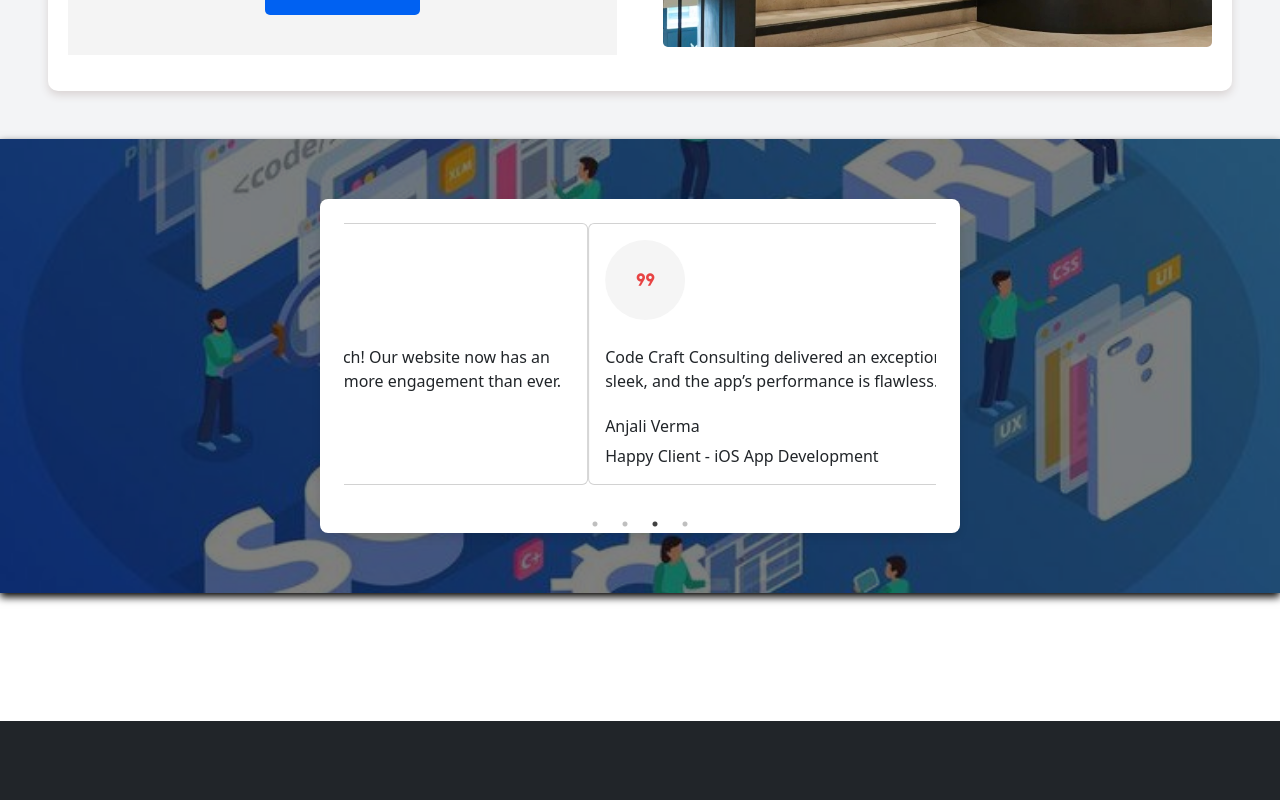
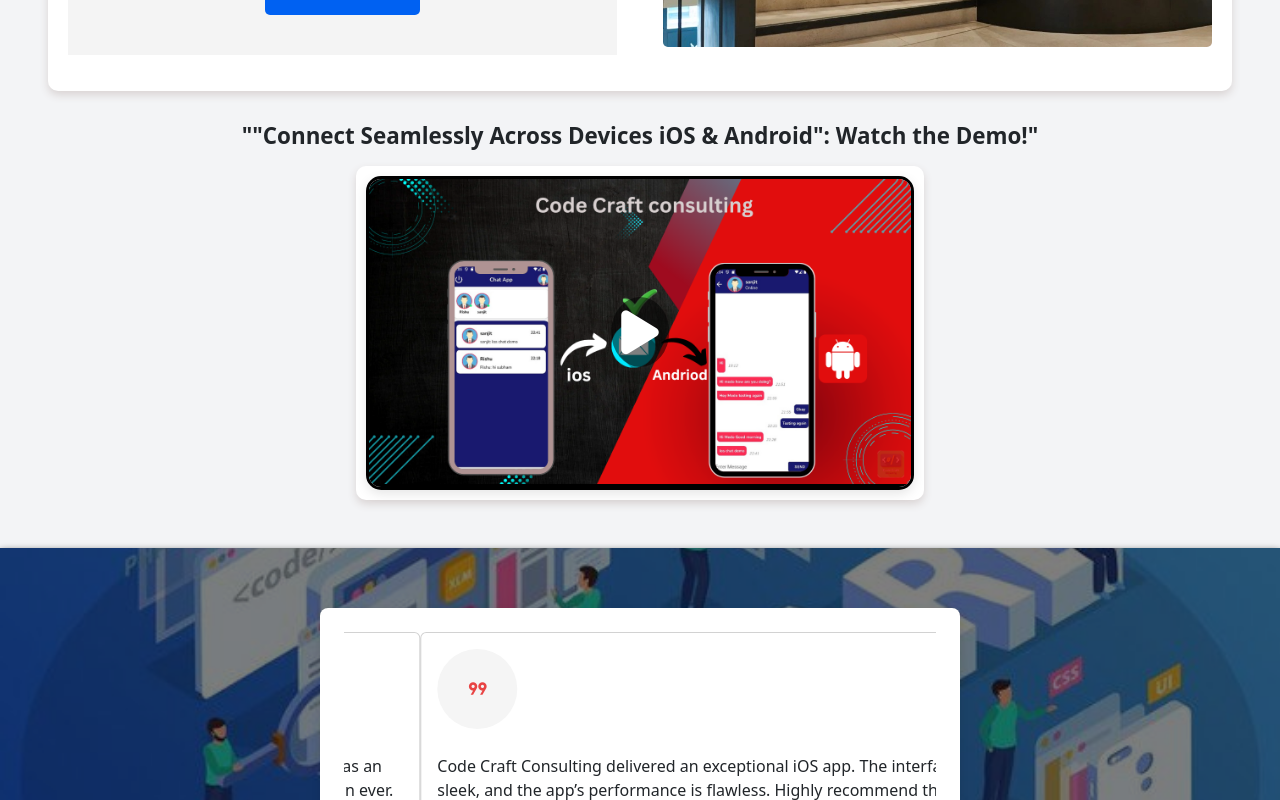
Before and after one commit to Profile-Hub/codeCraftPortfolio, a React (Vite) app: page / in a window 1280 px wide. Shown: the part 3080-3880 px from the top of the page. Built offline with nearby package versions, Linux system fonts and the light colour scheme.

Commit message:
add video in website

```diff
--- a/src/app.css
+++ b/src/app.css
@@ -8,8 +8,19 @@
     box-sizing: border-box;
   }
 
+ .video-component{
+  display: flex;
+  align-items: center;
+  justify-content: center;
+ }
+  .Vedio-head{
+    margin-top: 2rem;
+  }
+  .Vedio-head h1{
+    font-size: 1.4rem;
+    font-weight: 700;
 
-
+  }
 /* Outer box styles */
 .outer-box {
   width: 100%;
@@ -86,7 +97,11 @@
   .outer-box {
       padding: 10px;
   }
+  .Vedio-head h1{
+    font-size: 1rem;
+    font-weight: 700;
 
+  }
   .inner-box1,
   .inner-box2 {
       margin-bottom: 0.5rem; /* Adjust spacing for very small screens */
--- a/src/components/Blogs/BlogCard.jsx
+++ /dev/null
@@ -1,27 +0,0 @@
-import React from "react";
-import { FaArrowRight } from "react-icons/fa6";
-
-const BlogCard = ({ image, title, description }) => {
-  return (
-    <>
-      <div className=" dark:text-white group">
-        <div className="overflow-hidden">
-          <img
-            src={image}
-            alt="No image"
-            className="mx-auto h-[420px] w-full object-cover group-hover:scale-105 duration-300"
-          />
-        </div>
-        <div className="space-y-2 p-4 ml-6 bg-white dark:bg-slate-950 -translate-y-16">
-          <h1 className="line-clamp-1 text-2xl font-semibold">{title}</h1>
-          <p className="line-clamp-4 text-gray-500 text-sm">{description}</p>
-          <div className="flex justify-end pr-4 text-gray-500">
-            <FaArrowRight className="group-hover:text-primary group-hover:translate-x-2 duration-300" />
-          </div>
-        </div>
-      </div>
-    </>
-  );
-};
-
-export default BlogCard;
--- a/src/components/Blogs/BlogsComp.jsx
+++ /dev/null
@@ -1,59 +0,0 @@
-import React from "react";
-import BlogCard from "./BlogCard";
-import Img1 from "../../assets/blog/blog1.png";
-import Img2 from "../../assets/blog/blog2.png";
-import Img3 from "../../assets/blog/blog3.png";
-
-const BlogsData = [
-  {
-    id: 1,
-    image: Img1,
-    title: "Realtime analytics",
-    description:
-      "“The results have been incredible. With Power Digital, it feels like they’re in our trench, supporting and understanding us. They’re like a partner and mentor in helping us get where we want to be. “The results have been incredible.",
-    author: "Someone",
-    date: "April 22, 2022",
-  },
-  {
-    id: 2,
-    image: Img2,
-    title: "Realtime analytics",
-    description:
-      "“The results have been incredible. With Power Digital, it feels like they’re in our trench, supporting and understanding us. They’re like a partner and mentor in helping us get where we want to be. “The results have been incredible. ",
-    author: "Someone",
-    date: "April 22, 2022",
-  },
-  {
-    id: 3,
-    image: Img3,
-    title: "Real-Time Analytics",
-    description:
-      "“The results have been incredible. With Power Digital, it feels like they’re in our trench, supporting and understanding us. They’re like a partner and mentor, helping us get to where we want to be. ",
-    author: "Someone",
-    date: "April 22, 2022",
-  },
-];
-
-const BlogsComp = () => {
-  return (
-    <>
-      <div className="bg-gray-100 dark:bg-gray-900 dark:text-white py-10 pb-14">
-        <section data-aos="fade-up" className="container ">
-          <h1 className="my-8 border-l-8 border-primary/50 py-2 pl-2 text-3xl font-semibold">
-            Our Blog
-          </h1>
-          <div className="grid grid-cols-1 md:grid-cols-2 lg:grid-cols-3 gap-6">
-            {BlogsData.map((item) => (
-              <BlogCard key={item.id} {...item} />
-            ))}
-          </div>
-          <div className="text-center">
-            <button className="primary-btn">View All Posts</button>
-          </div>
-        </section>
-      </div>
-    </>
-  );
-};
-
-export default BlogsComp;
--- a/src/components/Hero/Hero.jsx
+++ b/src/components/Hero/Hero.jsx
@@ -11,6 +11,9 @@
 import { Link } from "react-router-dom";
 import { MdDeveloperMode, MdWeb, MdCloudQueue, MdDesignServices,MdOutlineSmartToy,MdOutlineDataUsage,MdDevicesOther,MdOutlineManageAccounts,MdSecurity ,MdVerified,MdOutlineCategory,MdCreate,MdOutlineCampaign,MdPeople,MdSupport} from "react-icons/md";
 import SupportModal from "../BrandsLogo/SupportModal";
+import slideimg7 from "../../assets/website/tumbnel.png";
+import vedio from "../../assets/website/vediomedo.mp4"
+import VideoCard from "../clientvideo_ads/VideoCard";
 const Hero = () => {
   const [count, setcount] = useState(false);
 
@@ -333,7 +336,18 @@
                   <img src={serviceImg} alt="" />
                 </div>
               </div>
+
             </div>
+            <div className="Vedio-head"><h1>""Connect Seamlessly Across Devices iOS & Android": Watch the Demo!"
+</h1></div>
+            <div className="video-component">
+
+            <VideoCard
+                      thumbnail={slideimg7}
+                      videoSrc={vedio}
+                    />
+                   </div>
+
           </div>
         </div>
       </div>
--- a/src/components/Hero/Homepage.jsx
+++ b/src/components/Hero/Homepage.jsx
@@ -2,13 +2,11 @@
 import Hero from "./Hero";
 import Testimonial from "../Testimonial/Testimonial.jsx";
 import ScrollToSupport from '../BrandsLogo/scrollToTop.jsx';
-import ClientVideos from '../clientvideo_ads/ClientVideoes.jsx'
 
 const Homepage = () => {
   return (
     <>
       <Hero />
-      {/* <ClientVideos/> */}
       <Testimonial />
       <ScrollToSupport/>
     </>
--- a/src/components/clientvideo_ads/ClientVideoes.jsx
+++ /dev/null
@@ -1,28 +0,0 @@
-import React from "react";
-import "./ClientVideos.css"; // Import the custom CSS file
-
-const ClientVideos = () => {
-
-  const videos = [
-    "../assests/website/WhatsApp Video 2025-01-26 at 22.32.29_2b288722",
-  ];
-
-  return (
-    <div className="video-container">
-      <h2 className="title">Client Videos</h2>
-      <div className="video-scroll">
-        {videos.map((video, index) => (
-          <div key={index} className="video-card">
-            <video
-              src={video}
-              controls
-              className="video-player"
-            />
-          </div>
-        ))}
-      </div>
-    </div>
-  );
-};
-
-export default ClientVideos;
--- a/src/components/clientvideo_ads/ClientVideos.css
+++ /dev/null
@@ -1,34 +0,0 @@
-.video-container {
-    width: 100%;
-    max-width: 768px;
-    margin: 2rem auto;
-  }
-
-  .title {
-    font-size: 1.5rem;
-    font-weight: bold;
-    text-align: center;
-    margin-bottom: 1.5rem;
-  }
-
-  .video-scroll {
-    display: flex;
-    overflow-x: auto;
-    gap: 1rem;
-    padding: 1rem;
-  }
-
-  .video-card {
-    flex-shrink: 0;
-    width: 16rem;
-    height: 16rem;
-    background: black;
-    border-radius: 0.5rem;
-    box-shadow: 0 4px 6px rgba(0, 0, 0, 0.1);
-  }
-
-  .video-player {
-    width: 100%;
-    height: 100%;
-    border-radius: 0.5rem;
-  }
--- /dev/null
+++ b/src/components/clientvideo_ads/VideoCard.css
@@ -0,0 +1,85 @@
+.video-card-outer-box {
+  width: 48%;
+  height: 100%;
+  background-color: #ffffff;
+  padding: 10px;
+  display: flex;
+  justify-content: space-between;
+  align-items: center;
+  border-radius: 10px;
+  box-shadow: 0 4px 8px #d9d3d3;
+  box-sizing: border-box;
+  margin-top: 1rem;
+  flex-wrap: wrap; /* Allows wrapping on smaller screens */
+}
+
+.video-card-box {
+  width: 100%;
+  height: 100%;
+}
+
+.video-card {
+  width: 100%;
+  height: 100%;
+  border: 3px solid #000; /* First border */
+  border-radius: 15px; /* First border-radius */
+  box-shadow: 0px 4px 12px rgba(0, 0, 0, 0.1); /* Box shadow */
+  overflow: hidden; /* Ensures that nothing overflows the box */
+  display: flex;
+  flex-direction: column;
+  justify-content: flex-start;
+}
+
+.video-card-thumbnail {
+  width: 100%;
+  height: 100%;
+  overflow: hidden;
+  border-bottom: 3px solid #000; /* Second border */
+  position: relative; /* Allows absolute positioning for the play icon */
+}
+
+.video-card-thumbnail img {
+  width: 100%;
+  height: 100%;
+  object-fit: cover;
+}
+
+.play-icon {
+  position: absolute;
+  top: 50%;
+  left: 50%;
+  transform: translate(-50%, -50%);
+  font-size: 50px;
+  color: white;
+  cursor: pointer;
+  background-color: rgba(0, 0, 0, 0.5); /* Semi-transparent background */
+  padding: 10px;
+  border-radius: 50%;
+  display: flex;
+  justify-content: center;
+  align-items: center;
+}
+
+.video-card-video {
+  padding: 10px;
+  flex-grow: 1;
+}
+
+video {
+  width: 100%;
+  height: 100%;
+  border-radius: 10px; /* Second border-radius */
+}
+
+@media (max-width: 900px) {
+  .video-card-outer-box {
+    width: 80%;
+  }
+}
+
+/* For mobile view */
+@media (max-width: 480px) {
+  .video-card-outer-box {
+    width: 100%;
+  }
+}
--- /dev/null
+++ b/src/components/clientvideo_ads/VideoCard.jsx
@@ -0,0 +1,43 @@
+import React, { useState } from 'react';
+import './VideoCard.css';
+
+const VideoCard = ({ thumbnail, videoSrc }) => {
+  const [isPlaying, setIsPlaying] = useState(false);
+
+  const handleClick = () => {
+    setIsPlaying(true);
+  };
+
+  return (
+    <div className="video-card-outer-box">
+          <div className='video-card-box'>
+        <div className='video-card'>
+          <div className="video-card-thumbnail">
+            {!isPlaying ? (
+              <>
+                <img
+                  src={thumbnail}
+                  alt="Thumbnail"
+                  onClick={handleClick}
+                  style={{ cursor: 'pointer' }}
+                />
+                <div className="play-icon" onClick={handleClick}>
+                  <i className="fas fa-play"></i>
+                </div>
+              </>
+            ) : (
+              <div className="video-card-video">
+                <video controls autoPlay>
+                  <source src={videoSrc} type="video/mp4" />
+                  Your browser does not support the video tag.
+                </video>
+              </div>
+            )}
+          </div>
+        </div>
+      </div>
+    </div>
+  );
+};
+
+export default VideoCard;
```
Also changed, not shown: src/assets/website/tumbnel.png (added), 1 other file (tests, documents, lock files or other folders).
